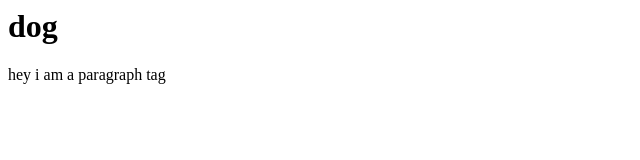
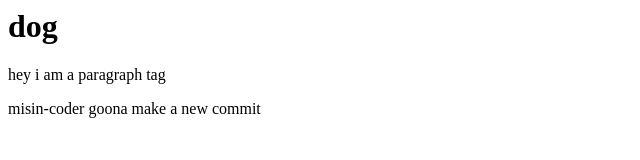
Before and after one commit to def-life/demo2, a plain HTML site: page index.html in a window 1280 px wide. Shown: the whole page, without its empty margins (0-640 px from the left). Drawn offline with Linux system fonts and the light colour scheme.

Commit message:
update index.html
added another paragrapht

```diff
--- a/index.html
+++ b/index.html
@@ -8,5 +8,6 @@
 <body>
     <h1>dog</h1>
     <p>hey i am a paragraph tag</p>
+    <p> misin-coder goona make a new commit </p>
 </body>
 </html>
```
